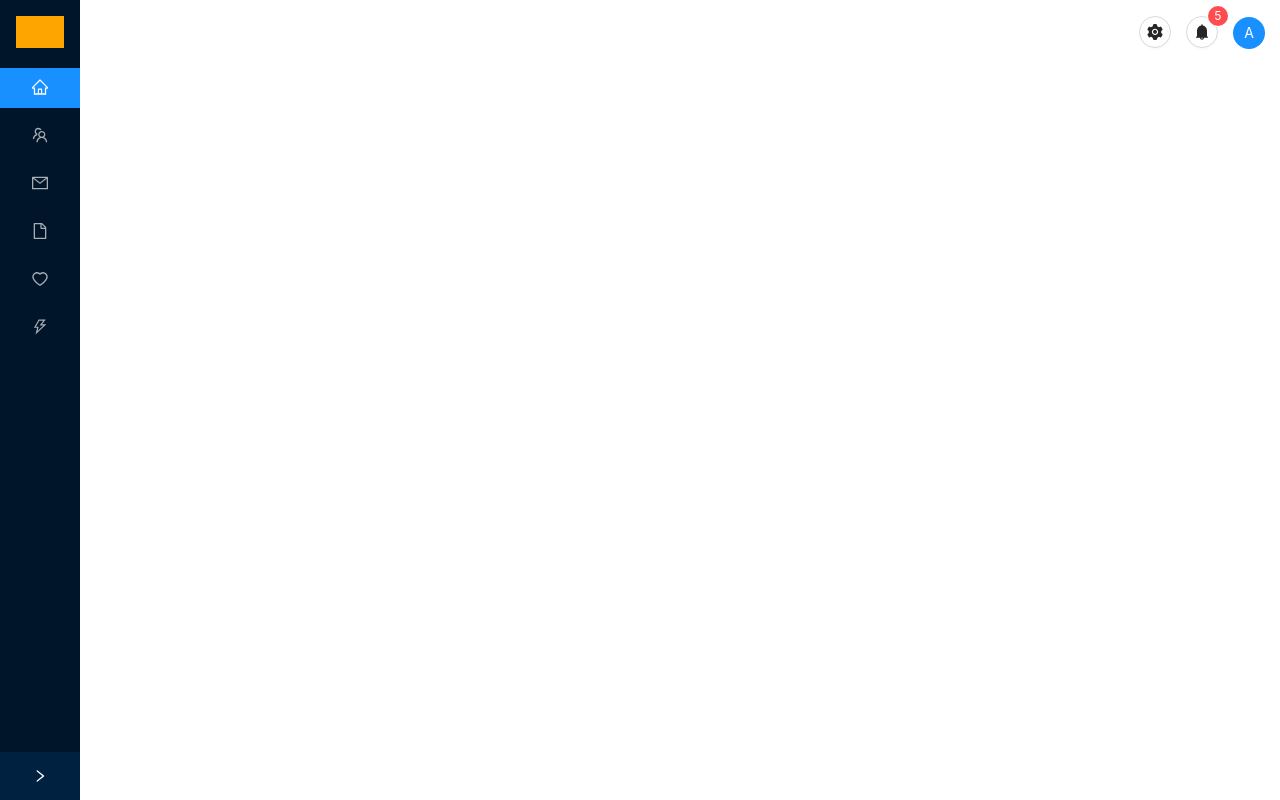
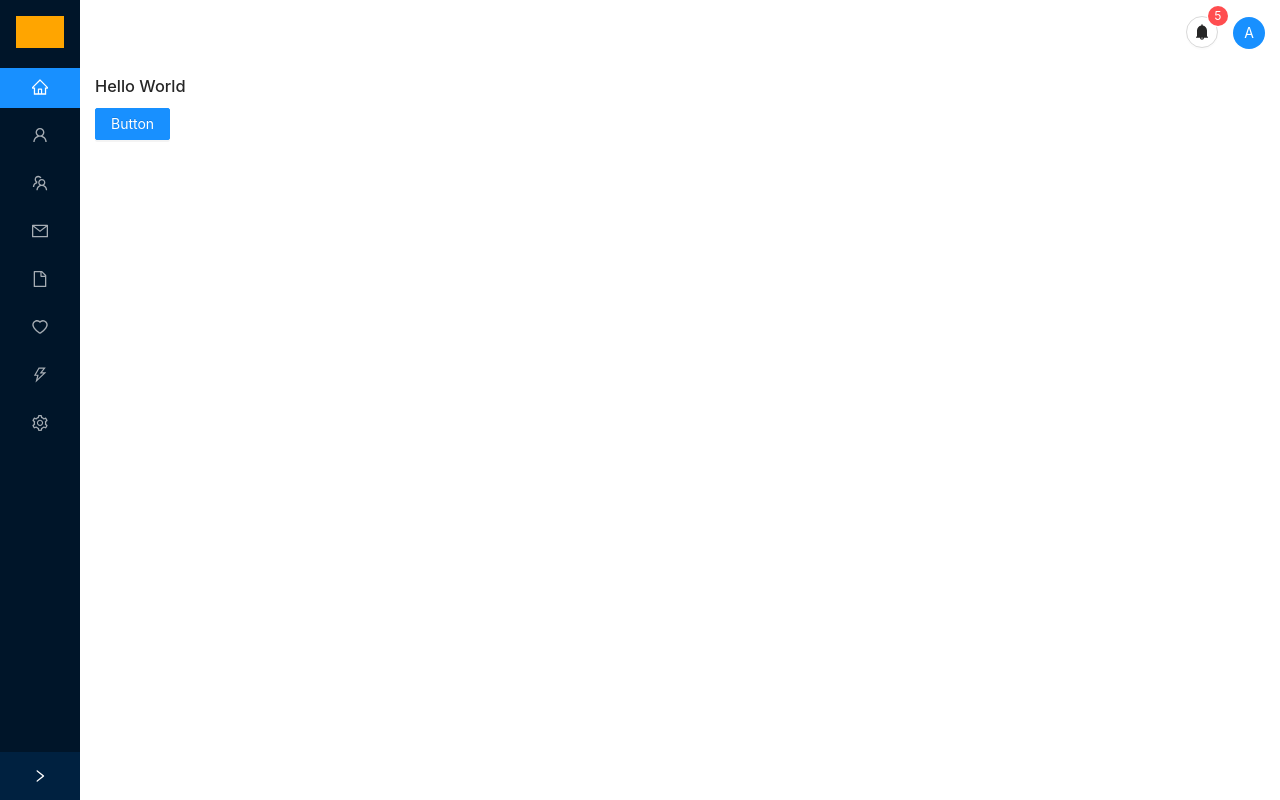
Before and after one commit to 2train-net/2train-ui, a React (Create React App) app: page /home in a window 1280 px wide. Built offline with nearby package versions, Linux system fonts and the light colour scheme.

Commit message:
feat(navigation): activate sidebar option when route match

```diff
--- a/src/app.component.tsx
+++ b/src/app.component.tsx
@@ -1,21 +1,26 @@
 import React, { FC } from 'react';
-import { Route } from 'react-router-dom';
+import { Route, Redirect } from 'react-router-dom';
 
 import Navigation from 'modules/navigation/navigation.module';
 import Home from 'modules/home/home.module';
 import WorkoutRoutine, { WorkoutRoutineProvider } from 'modules/workout-routine/workout-routine.module';
 
-import { ROOT, WORKOUT_ROUTINE } from 'shared/routes';
+import { ROOT, HOME, WORKOUT_ROUTINES } from 'shared/routes';
 
 import './app.css';
 
-const App: FC = () => (
-  <Navigation>
-    <Route exact path={ROOT} component={Home} />
-    <WorkoutRoutineProvider>
-      <Route exact path={WORKOUT_ROUTINE} component={WorkoutRoutine} />
-    </WorkoutRoutineProvider>
-  </Navigation>
-);
+const App: FC = () => {
+  const HomeRedirect = () => <Redirect to={HOME} />;
+
+  return (
+    <Navigation>
+      <Route exact path={ROOT} component={HomeRedirect} />
+      <Route exact path={HOME} component={Home} />
+      <WorkoutRoutineProvider>
+        <Route exact path={WORKOUT_ROUTINES} component={WorkoutRoutine} />
+      </WorkoutRoutineProvider>
+    </Navigation>
+  );
+};
 
 export default App;
--- a/src/index.tsx
+++ b/src/index.tsx
@@ -1,5 +1,6 @@
 import React from 'react';
 import ReactDOM from 'react-dom';
+import { BrowserRouter as Router } from 'react-router-dom';
 
 import App from './app.component';
 
@@ -7,7 +8,12 @@ import * as serviceWorker from './service-worker';
 
 import './index.css';
 
-ReactDOM.render(<App />, document.getElementById('root'));
+ReactDOM.render(
+  <Router>
+    <App />
+  </Router>,
+  document.getElementById('root')
+);
 
 // If you want your app to work offline and load faster, you can change
 // unregister() to register() below. Note this comes with some pitfalls.
--- a/src/modules/navigation/components/navbar/components/profile-menu/profile-menu.component.tsx
+++ b/src/modules/navigation/components/navbar/components/profile-menu/profile-menu.component.tsx
@@ -1,16 +1,16 @@
 import React from 'react';
+import { Link } from 'react-router-dom';
 
 import { Menu } from 'antd';
+
+import { LOGIN } from 'shared/routes';
 
 const { Item } = Menu;
 
 const ProfileMenu = (
   <Menu>
     <Item>
-      <a href="/">Account</a>
-    </Item>
-    <Item>
-      <a href="/">Logout</a>
+      <Link to={LOGIN}>Logout</Link>
     </Item>
   </Menu>
 );
--- a/src/modules/navigation/components/navbar/navbar.component.tsx
+++ b/src/modules/navigation/components/navbar/navbar.component.tsx
@@ -1,7 +1,7 @@
 import React, { FC } from 'react';
 
 import { Tooltip, Button, Badge, Avatar, Dropdown } from 'antd';
-import { SettingFilled, BellFilled } from '@ant-design/icons';
+import { BellFilled } from '@ant-design/icons';
 
 import ProfileMenu from './components/profile-menu/profile-menu.component';
 
@@ -12,9 +12,6 @@ const Navbar: FC = () => {
 
   return (
     <div className={classes.root}>
-      <Tooltip title="Settings" className="nav-item">
-        <Button shape="circle" icon={<SettingFilled />} />
-      </Tooltip>
       <Tooltip title="Notifications" className="nav-item">
         <Badge count={5}>
           <Button shape="circle" icon={<BellFilled />} />
--- a/src/modules/navigation/components/sidebar/sidebar.component.tsx
+++ b/src/modules/navigation/components/sidebar/sidebar.component.tsx
@@ -1,4 +1,5 @@
-import React, { useState } from 'react';
+import React, { useState, FC } from 'react';
+import { Link } from 'react-router-dom';
 
 import { Layout, Menu } from 'antd';
 
@@ -7,8 +8,14 @@ import { OPTIONS } from './sidebar.util';
 const { Sider } = Layout;
 const { SubMenu, Item } = Menu;
 
-const Sidebar = () => {
+interface ISidebar {
+  pathname: string;
+}
+
+const Sidebar: FC<ISidebar> = ({ pathname }) => {
   const [collapsed, setCollapsed] = useState(true);
+  const [, parent, child] = pathname.split('/');
+  const match = `/${parent}${child ? `/${child}` : ''}`;
 
   const handleCollapse = () => {
     setCollapsed(!collapsed);
@@ -17,7 +24,7 @@ const Sidebar = () => {
   return (
     <Sider collapsible collapsed={collapsed} onCollapse={handleCollapse}>
       <div className="logo" />
-      <Menu theme="dark" defaultSelectedKeys={['home']} mode="inline">
+      <Menu theme="dark" defaultSelectedKeys={[match]} mode="inline">
         {OPTIONS.map(({ route, title, Icon, children }) =>
           children ? (
             <SubMenu
@@ -29,12 +36,15 @@ const Sidebar = () => {
                 </span>
               }
             >
-              {children && children.map(child => <Item key={child.route}>{child.title}</Item>)}
+              {children &&
+                children.map(child => <Item key={child.route}>{<Link to={child.route}>{child.title}</Link>}</Item>)}
             </SubMenu>
           ) : (
             <Item key={route}>
-              <Icon />
-              <span>{title}</span>
+              <Link to={route}>
+                <Icon />
+                <span>{title}</span>
+              </Link>
             </Item>
           )
         )}
--- a/src/modules/navigation/components/sidebar/sidebar.util.ts
+++ b/src/modules/navigation/components/sidebar/sidebar.util.ts
@@ -1,11 +1,28 @@
 import {
   HomeOutlined,
+  UserOutlined,
   TeamOutlined,
   FileOutlined,
   MailOutlined,
   HeartOutlined,
-  ThunderboltOutlined
+  ThunderboltOutlined,
+  SettingOutlined
 } from '@ant-design/icons';
+
+import {
+  HOME,
+  PROFILE,
+  TEAM,
+  TEAM_CUSTOMERS,
+  TEAM_TRAINERS,
+  SUBSCRIPTIONS,
+  SUBSCRIPTIONS_CUSTOMERS,
+  SUBSCRIPTIONS_TRAINERS,
+  WORKOUT_ROUTINES,
+  BODY_MEASURES,
+  TRAINING,
+  SETTINGS
+} from 'shared/routes';
 
 interface IOption {
   route: string;
@@ -15,26 +32,28 @@ interface IOption {
 }
 
 export const OPTIONS: IOption[] = [
-  { route: 'home', title: 'Home', Icon: HomeOutlined },
+  { route: HOME, title: 'Home', Icon: HomeOutlined },
+  { route: PROFILE, title: 'Profile', Icon: UserOutlined },
   {
-    route: 'team',
+    route: TEAM,
     title: 'Team',
     Icon: TeamOutlined,
     children: [
-      { route: 'trainers', title: 'Trainers' },
-      { route: 'customers', title: 'Customers' }
+      { route: TEAM_TRAINERS, title: 'Trainers' },
+      { route: TEAM_CUSTOMERS, title: 'Customers' }
     ]
   },
   {
-    route: 'subscriptions',
+    route: SUBSCRIPTIONS,
     title: 'Subscriptions',
     Icon: MailOutlined,
     children: [
-      { route: 'trainers', title: 'Trainers' },
-      { route: 'customers', title: 'Customers' }
+      { route: SUBSCRIPTIONS_TRAINERS, title: 'Trainers' },
+      { route: SUBSCRIPTIONS_CUSTOMERS, title: 'Customers' }
     ]
   },
-  { route: 'workout-routines', title: 'Routines', Icon: FileOutlined },
-  { route: 'body-measures', title: 'Body Measures', Icon: HeartOutlined },
-  { route: 'training', title: 'Training', Icon: ThunderboltOutlined }
+  { route: WORKOUT_ROUTINES, title: 'Routines', Icon: FileOutlined },
+  { route: BODY_MEASURES, title: 'Body Measures', Icon: HeartOutlined },
+  { route: TRAINING, title: 'Training', Icon: ThunderboltOutlined },
+  { route: SETTINGS, title: 'Settings', Icon: SettingOutlined }
 ];
--- a/src/modules/navigation/navigation.component.tsx
+++ b/src/modules/navigation/navigation.component.tsx
@@ -1,5 +1,5 @@
 import React, { FC } from 'react';
-import { BrowserRouter as Router } from 'react-router-dom';
+import { useLocation } from 'react-router-dom';
 
 import { Layout } from 'antd';
 
@@ -12,11 +12,11 @@ const { Header, Content } = Layout;
 
 const Navigation: FC = ({ children }) => {
   const classes = useStyles();
+  const { pathname } = useLocation();
 
   return (
-    <Router>
     <Layout className={classes.root}>
-        <Sidebar />
+      <Sidebar pathname={pathname} />
       <Layout>
         <Header>
           <Navbar />
@@ -24,7 +24,6 @@ const Navigation: FC = ({ children }) => {
         <Content>{children}</Content>
       </Layout>
     </Layout>
-    </Router>
   );
 };
 
--- a/src/shared/routes/index.ts
+++ b/src/shared/routes/index.ts
@@ -1,2 +1,21 @@
+const CUSTOMERS = 'customers';
+const TRAINERS = 'trainers';
+
 export const ROOT = '/';
-export const WORKOUT_ROUTINE = '/workout-routine';
+export const LOGIN = '/login';
+
+export const HOME = '/home';
+export const PROFILE = '/profile';
+
+export const TEAM = '/team';
+export const TEAM_TRAINERS = `${TEAM}/${TRAINERS}`;
+export const TEAM_CUSTOMERS = `${TEAM}/${CUSTOMERS}`;
+
+export const SUBSCRIPTIONS = '/subscriptions';
+export const SUBSCRIPTIONS_TRAINERS = `${SUBSCRIPTIONS}/${TRAINERS}`;
+export const SUBSCRIPTIONS_CUSTOMERS = `${SUBSCRIPTIONS}/${CUSTOMERS}`;
+
+export const TRAINING = '/training';
+export const SETTINGS = '/settings';
+export const BODY_MEASURES = '/body-measures';
+export const WORKOUT_ROUTINES = '/workout-routines';
```
Lines whose indentation alone changed are shown as unchanged.
